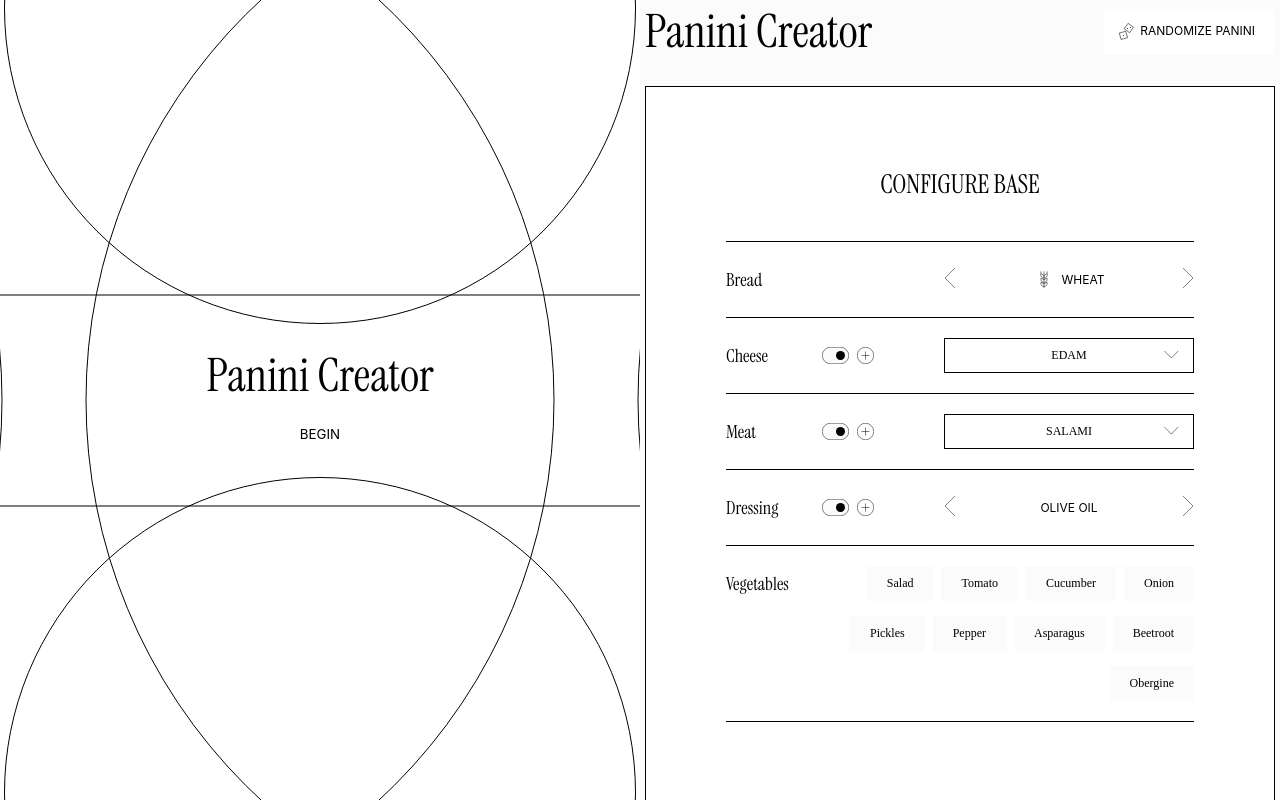
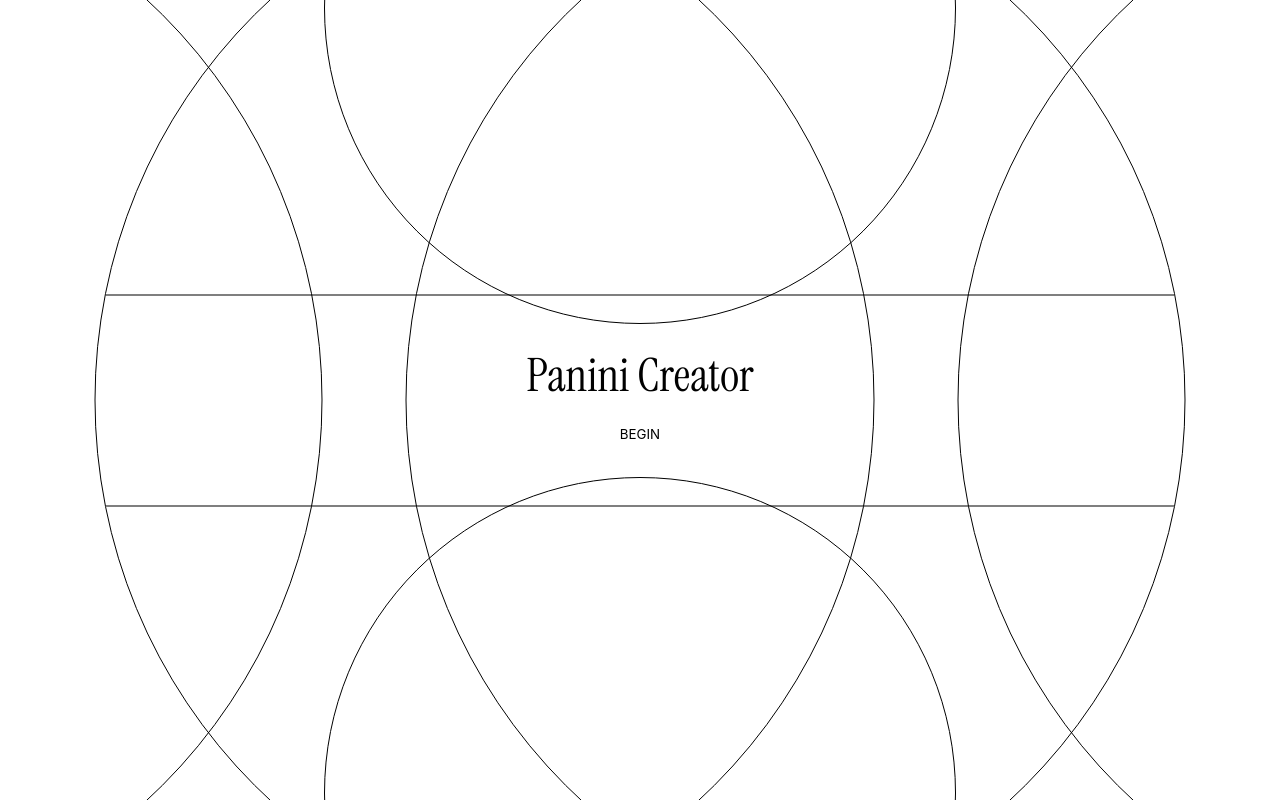
Before and after one commit to KapiSolutions/panini-creator, a React (Vite) app: page / in a window 1280 px wide. Built offline with nearby package versions, Linux system fonts and the light colour scheme; a web font is replaced by a local one.

Commit message:
Change component position on panini start

```diff
--- a/src/components/FormContainer/FormContainer.tsx
+++ b/src/components/FormContainer/FormContainer.tsx
@@ -1,13 +1,15 @@
 import React from "react";
 import styles from "./FormContainer.module.css";
+import usePaniniStore from "../../stores/usePaniniStore";
 
 type PropsWithChildren = {
   children: React.ReactNode;
 };
 
 const FormContainer: React.FC<PropsWithChildren> = ({ children }) => {
+  const { paniniStatus } = usePaniniStore();
   return (
-    <div className={styles.wrapper}>
+    <div className={styles.wrapper} style={{ position: paniniStatus === "started" ? "absolute" : "fixed" }}>
       <div className={styles.container}>{children}</div>
     </div>
   );
```
